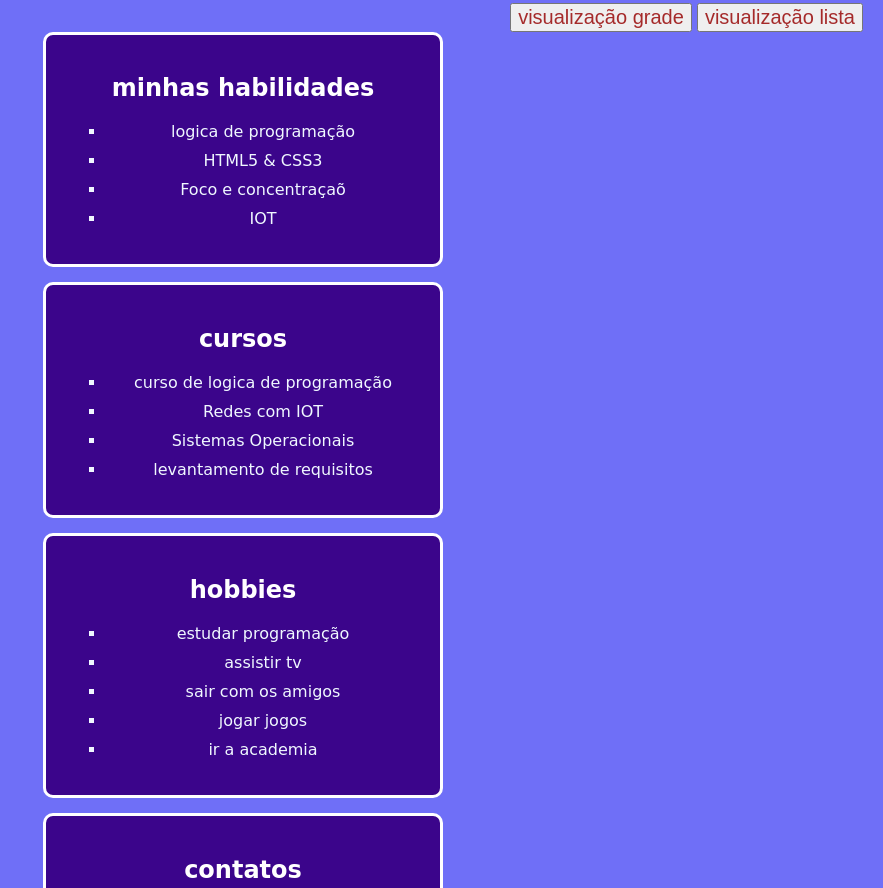
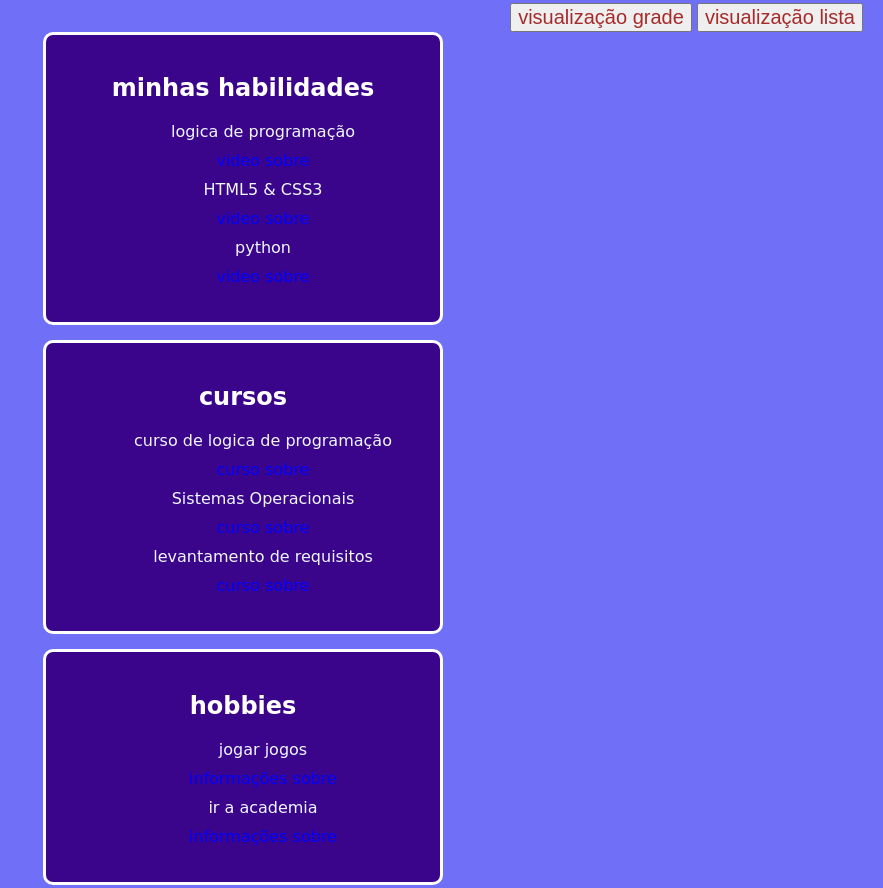
Before and after one commit to miguelHenrique390/site-pessoal, a plain HTML site: page index.html in a window 1280 px wide. Shown: the part 267-1155 px from the top of the page, without its empty margins (397-1280 px from the left). Drawn offline with Linux system fonts and the light colour scheme.

Commit message:
update_site
adição dos links que explicam cada topico

```diff
--- a/index.html
+++ b/index.html
@@ -55,7 +55,7 @@ section h2
 }
 
 ul{
-    list-style-type: square;
+    list-style-type: none;
 }
 li{
     margin-top: 10px
@@ -125,9 +125,12 @@ color: brown;
             <h2>minhas habilidades</h2>
                 <ul>
                     <li>logica de programação</li>
+                    <li><a href="https://youtu.be/JaTf3dhx464?si=aIWSk3Ehw7thW-Vh" target="_blank" >video sobre </a></li>
                     <li>HTML5 & CSS3</li>
-                    <li>Foco e concentraçaõ</li>
-                    <li>IOT</li>
+                    <li><a href="https://youtu.be/5Hn58p-hYC0?si=Q8FKZfyCnNQckGX6" target="_blank" >video sobre </a></li>
+                    <li>python</li>
+                    <li><a href="https://youtu.be/4p7axLXXBGU?si=8nbZak2QcZpk-5EZ" target="_blank" >video sobre </a></li>
+
                 </ul>
 
         </section>
@@ -135,20 +138,23 @@ color: brown;
     <h2>cursos</h2>
     <ul>
         <li>curso de logica de programação</li>
-        <li>Redes com IOT</li>
+         <li><a href="https://pages.hashtagtreinamentos.com/inscricao-curso-algoritmo-logica-programacao-basegoogle?origemurl=162564952246&gad_source=1&gad_campaignid=21410961779&gbraid=0AAAAADLlh89a2cxuVtGtRSI2WtFakoT_J&gclid=Cj0KCQjwndHEBhDVARIsAGh0g3CKcBYCm1UAHgz2NRBk3vXloCsfdn3EHjbmBXoqYXrSkj4I5FfeF68aArFDEALw_wcB" target="_blank" >curso sobre </a></li>
         <li>Sistemas  Operacionais</li>
+        <li><a href="https://www.edunecursos.com.br/curso/sistemas-operacionais" target="_blank" >curso sobre </a></li>
         <li>levantamento de requisitos</li>
+        <li><a href="https://www.udemy.com/course/analise-de-requisitos-de-software/?utm_source=adwords&utm_medium=udemyads&utm_campaign=MX_FF-CONV_BR_Search-NB_DSA_Beta_la.PT_Google&campaigntype=Search&portfolio=Brazil&language=PT&product=Course&test=&audience=DSA&topic=&priority=Beta&funnel=Conversion&utm_content=&utm_term=_._ag_164619374106_._ad_706585633337_._kw__._de_c_._dm__._pl__._ti_dsa-2328541782635_._li_9100454_._pd__._&matchtype=&gad_source=1&gad_campaignid=21497093485&gbraid=0AAAAADROdO2gu-qhKW3o1fVoFN6kjyWKR&gclid=Cj0KCQjwndHEBhDVARIsAGh0g3D4ogeUfO_aLdH2hkFFgVfxPFV9-10mEm-X2MpusE932XEYaspaBYIaAiqKEALw_wcB&couponCode=PMNVD2025" target="_blank" >curso sobre </a></li>
     </ul>
    </section>
 
    <section>
     <h2>hobbies</h2>
     <ul>
-        <li>estudar programação</li>
-        <li>assistir tv</li>
-        <li>sair com os amigos</li>
+
         <li>jogar jogos</li>
+         <li><a href="https://youtu.be/Kqw5ARfHFas?si=td6MrmuhEKYH1X4f" target="_blank" >informações sobre </a></li>
         <li>ir a academia</li>
+         <li><a href="https://youtu.be/T3w66l2dNxU?si=E22AcPMCA1QbPlSA" target="_blank" >informações sobre </a></li>
+
     </ul>
    </section>
 
```
